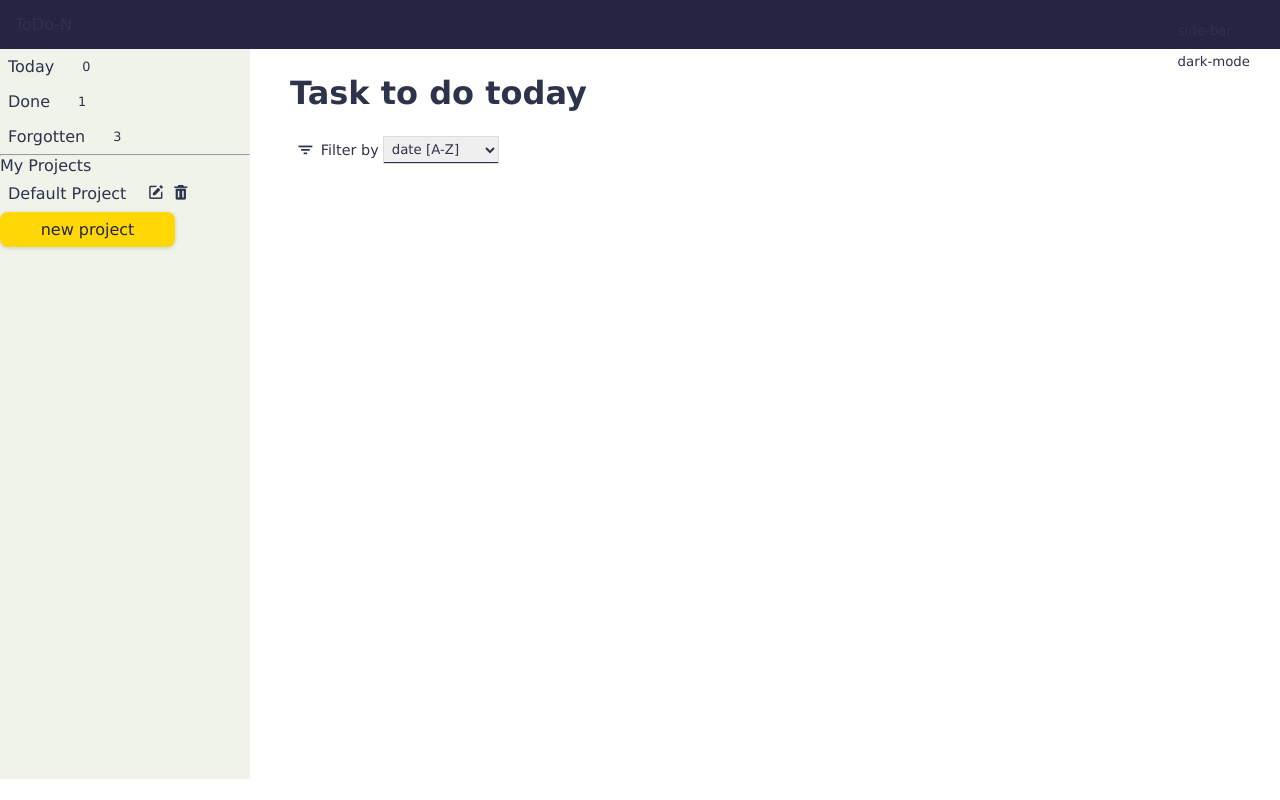
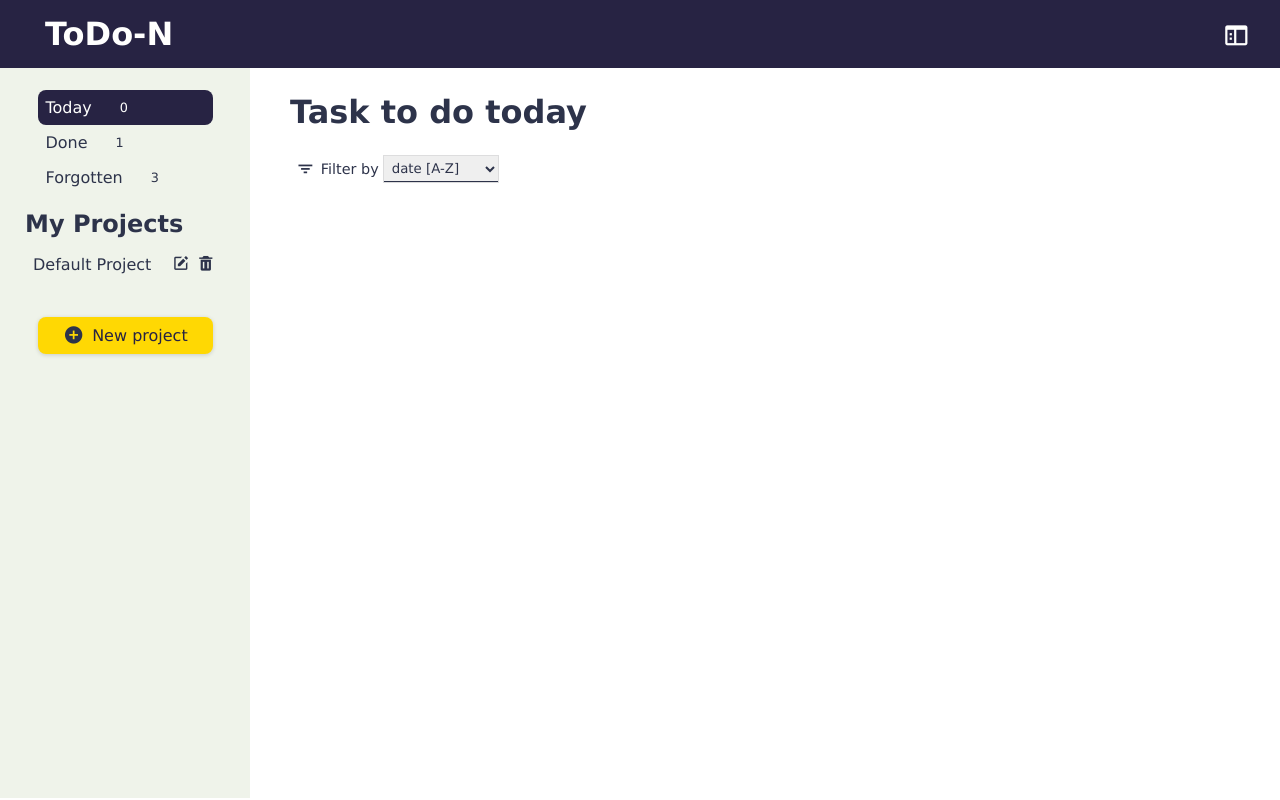
Before and after one commit to Stephan-Gabriel-SG/ToDoList, a website built with webpack: page src/template.html in a window 1280 px wide. Built offline with nearby package versions, Linux system fonts and the light colour scheme.

Commit message:
add some icons and refactoring

```diff
--- a/src/template.html
+++ b/src/template.html
@@ -7,21 +7,33 @@
   </head>
   <body>
     <header>
-      <span>ToDo-N</span>
+      <span class="logo">ToDo-N</span>
       <nav>
-        <button>side-bar</button>
-        <button>dark-mode</button>
+        <button id="toggle-sidebar">
+          <i class="bx bx-sidebar hvr-grow"></i>
+        </button>
+        <!-- <button>dark-mode</button> -->
       </nav>
     </header>
     <div id="container">
-      <div class="sidebar-menu">
-        <button id="today-task">Today</button>
-        <button id="done-task">Done</button>
-        <button id="forgotten-task">Forgotten</button>
-        <hr />
-        <span>My Projects</span>
-        <div id="project-container"></div>
-        <button id="btn-new-project">new project</button>
+      <div class="sidebar-menu flex-center">
+        <div class="menu sticky-content">
+          <button id="today-task" class="menu-item nav-button active">
+            Today
+          </button>
+          <button id="done-task" class="menu-item nav-button">Done</button>
+          <button id="forgotten-task" class="menu-item nav-button">
+            Forgotten
+          </button>
+          <span class="my-project-section">My Projects</span>
+          <div id="project-container" class="menu"></div>
+          <button
+            id="btn-new-project"
+            class="flex-center fx-jc space-top hvr-grow"
+          >
+            <i class="bx bxs-plus-circle"></i>New project
+          </button>
+        </div>
       </div>
       <div id="view-container"></div>
     </div>
```
